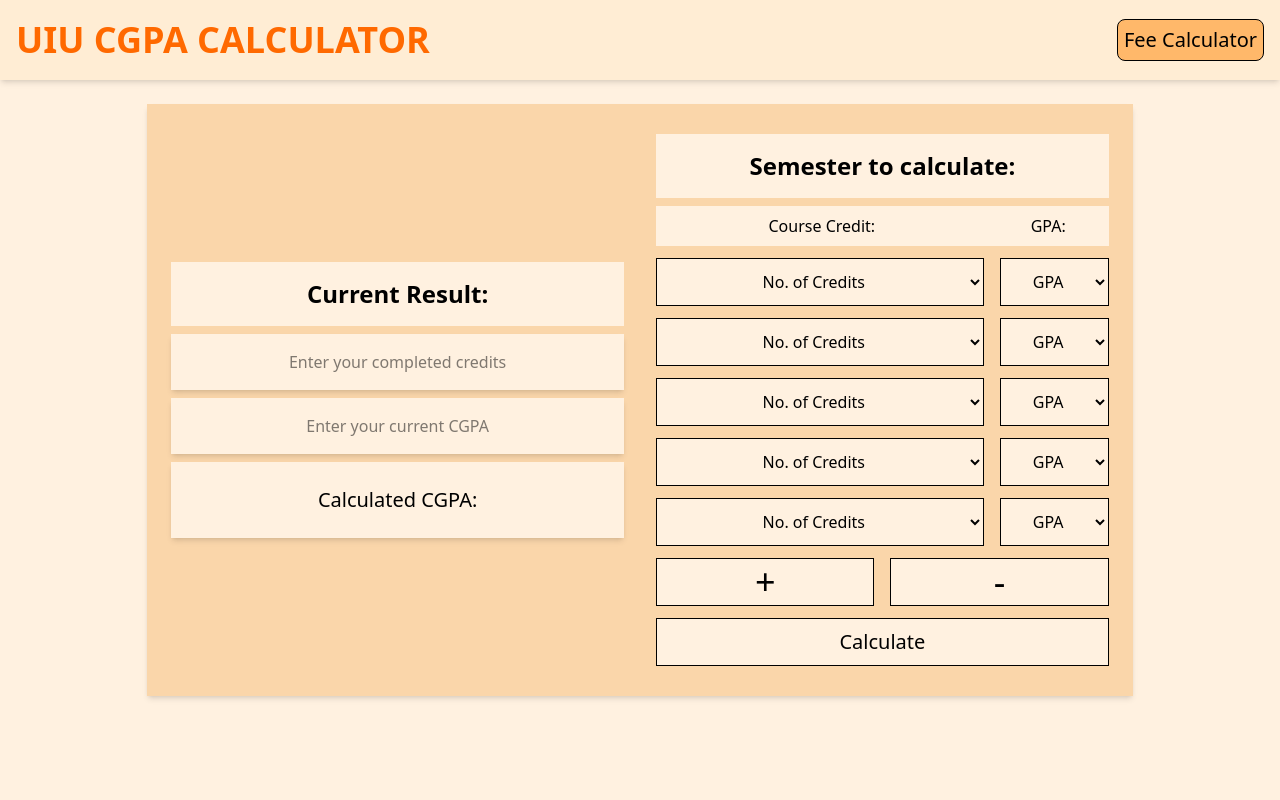
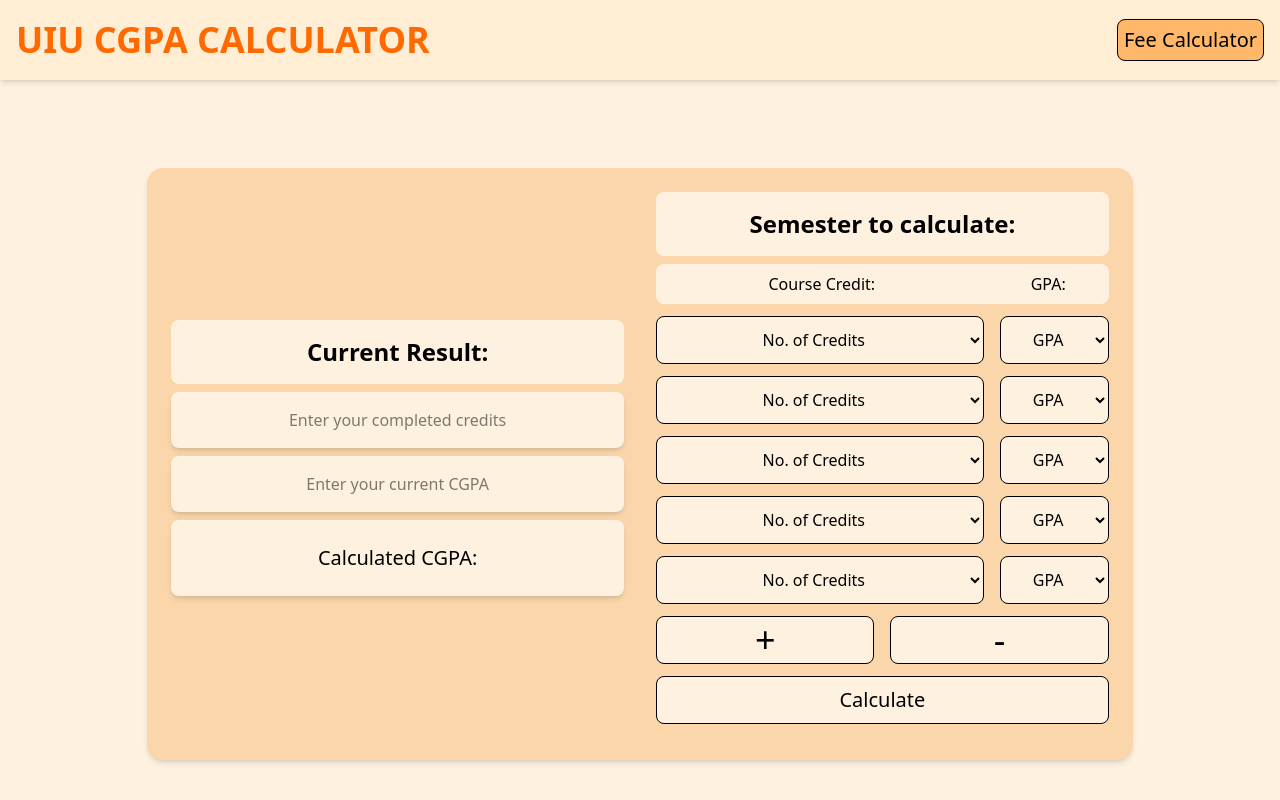
Before and after one commit to sajidzamanme/UIU_CGPA_Calculator, a React (Vite) app: page / in a window 1280 px wide. Built offline with nearby package versions, Linux system fonts and the light colour scheme.

Commit message:
improve visuals

```diff
--- a/src/App.jsx
+++ b/src/App.jsx
@@ -12,8 +12,8 @@
     <div className="min-h-dvh max-h-full w-full bg-[#fff1e0]">
       <NavBar />
 
-      <main className="flex flex-col p-6 lg:items-center lg:justify-center">
-        <div className="flex flex-col bg-[#fad6aa] items-center min-h-[37rem]  shadow-md lg:justify-center lg:w-4/5">
+      <main className="flex flex-col p-6 lg:items-center">
+        <div className="flex flex-col bg-[#fad6aa] rounded-2xl items-center min-h-[37rem] shadow-md lg:w-4/5 lg:mt-16">
           <div className="flex flex-col gap-8 w-full p-6 lg:flex-row">
             <CurrentResult
               calculatedCGPA={calculatedCGPA}
--- a/src/components/CurrentResult.jsx
+++ b/src/components/CurrentResult.jsx
@@ -7,13 +7,13 @@
 }) => {
   return (
     <div className="flex flex-col justify-center gap-2 lg:w-1/2">
-      <h1 className="text-2xl text-center p-4 font-semibold bg-[#fff1e0]">
+      <h1 className="text-2xl text-center p-4 font-semibold bg-[#fff1e0] rounded-lg">
         Current Result:
       </h1>
       <input
         value={completedCredits}
         type="text"
-        className="h-14 shadow-md text-center bg-[#fff1e0]"
+        className="h-14 shadow-md text-center bg-[#fff1e0] rounded-lg"
         placeholder="Enter your completed credits"
         onChange={(e) => {
           setcompletedCredits(e.target.value);
@@ -22,14 +22,15 @@
       <input
         value={currentCGPA}
         type="text"
-        className="h-14 shadow-md text-center bg-[#fff1e0]"
+        className="h-14 shadow-md text-center bg-[#fff1e0] rounded-lg"
         placeholder="Enter your current CGPA"
         onChange={(e) => {
           setcurrentCGPA(e.target.value);
         }}
       />
-      <h1 className="shadow-md text-center font-medium text-xl p-6 bg-[#fff1e0]">
-        Calculated CGPA: <span className="text-orange-600">{calculatedCGPA}</span>
+      <h1 className="shadow-md text-center font-medium text-xl p-6 bg-[#fff1e0] rounded-lg">
+        Calculated CGPA:{" "}
+        <span className="text-orange-600">{calculatedCGPA}</span>
       </h1>
     </div>
   );
--- a/src/components/SemesterForm.jsx
+++ b/src/components/SemesterForm.jsx
@@ -37,9 +37,6 @@
     let semCreditSum = Number(completedCredits);
     let semGPASum = Number(currentCGPA) * Number(completedCredits);
 
-    console.log(semCreditSum, typeof semCreditSum);
-    console.log(semGPASum, typeof semGPASum);
-
     details.forEach((detail) => {
       semCreditSum += Number(detail.credit);
       semGPASum += Number(detail.gpa) * Number(detail.credit);
@@ -57,10 +54,13 @@
     >
       {details.map((detail, index) => {
         return (
-          <div key={index} className="flex flex-row gap-4 w-full">
+          <div
+            key={index}
+            className="flex flex-row gap-1 w-full md:gap-2 xl:gap-4"
+          >
             <select
               value={detail.credit}
-              className="border h-12 w-3/4 text-center bg-[#fff1e0]"
+              className="border h-12 w-3/4 text-center bg-[#fff1e0] rounded-lg"
               onChange={(e) => {
                 const updateddetails = [...details];
                 updateddetails[index] = {
@@ -78,7 +78,7 @@
 
             <select
               value={detail.gpa}
-              className="border h-12 w-1/4 text-center bg-[#fff1e0]"
+              className="border h-12 w-1/4 text-center bg-[#fff1e0] rounded-lg"
               onChange={(e) => {
                 const updateddetails = [...details];
                 updateddetails[index] = {
@@ -90,12 +90,15 @@
             >
               <option value="default">GPA</option>
               <option value="4">A (4.00)</option>
-              <option value="3.67">B+ (3.67)</option>
-              <option value="3.33">B (3.33)</option>
-              <option value="3.00">B- (3.00)</option>
-              <option value="2.67">C+ (2.67)</option>
-              <option value="2.33">C (2.33)</option>
-              <option value="2.00">C- (2.00)</option>
+              <option value="3.67">A- (3.67)</option>
+              <option value="3.33">B+ (3.33)</option>
+              <option value="3.00">B (3.00)</option>
+              <option value="2.67">B- (2.67)</option>
+              <option value="2.33">C+ (2.33)</option>
+              <option value="2.00">C (2.00)</option>
+              <option value="1.67">C- (1.67)</option>
+              <option value="1.33">D+ (1.33)</option>
+              <option value="1.00">D (1.00)</option>
               <option value="0">F (4.00)</option>
             </select>
           </div>
@@ -106,7 +109,7 @@
         <button
           type="button"
           onClick={handleAdd}
-          className="flex flex-row justify-center items-center text-4xl h-12 border w-full bg-[#fff1e0]"
+          className="flex flex-row justify-center items-center text-4xl h-12 border w-full bg-[#fff1e0] rounded-lg"
         >
           +
         </button>
@@ -114,7 +117,7 @@
         <button
           type="button"
           onClick={handleRemove}
-          className="flex flex-row justify-center items-center text-4xl h-12 border w-full bg-[#fff1e0]"
+          className="flex flex-row justify-center items-center text-4xl h-12 border w-full bg-[#fff1e0] rounded-lg"
         >
           -
         </button>
@@ -122,7 +125,7 @@
 
       <button
         type="submit"
-        className="flex flex-row justify-center items-center text-xl font-medium h-12 border w-full bg-[#fff1e0]"
+        className="flex flex-row justify-center items-center text-xl font-medium h-12 border w-full bg-[#fff1e0] rounded-lg"
       >
         Calculate
       </button>
--- a/src/components/SemesterToCalc.jsx
+++ b/src/components/SemesterToCalc.jsx
@@ -1,18 +1,26 @@
 import SemesterForm from "./SemesterForm";
 
-const SemesterToCalc = ({completedCredits, currentCGPA, setCalculatedCGPA}) => {
+const SemesterToCalc = ({
+  completedCredits,
+  currentCGPA,
+  setCalculatedCGPA,
+}) => {
   return (
     <div className="flex flex-col justify-center gap-2 lg:w-1/2">
-      <h1 className="text-2xl text-center p-4 font-semibold bg-[#fff1e0]">
+      <h1 className="text-2xl text-center p-4 font-semibold bg-[#fff1e0] rounded-lg">
         Semester to calculate:
       </h1>
       <div className="flex flex-col items-center gap-3">
-        <div className="flex flex-row gap-4 w-full bg-[#fff1e0] p-2">
+        <div className="flex flex-row gap-4 w-full bg-[#fff1e0] rounded-lg p-2">
           <h1 className="w-3/4 text-center font-medium">Course Credit:</h1>
           <h1 className="w-1/4 text-center font-medium">GPA:</h1>
         </div>
 
-        <SemesterForm completedCredits={completedCredits} currentCGPA={currentCGPA} setCalculatedCGPA={setCalculatedCGPA} />
+        <SemesterForm
+          completedCredits={completedCredits}
+          currentCGPA={currentCGPA}
+          setCalculatedCGPA={setCalculatedCGPA}
+        />
       </div>
     </div>
   );
--- a/src/main.jsx
+++ b/src/main.jsx
@@ -5,6 +5,6 @@
 
 createRoot(document.getElementById("root")).render(
   <StrictMode>
-      <App />
+    <App />
   </StrictMode>
 );
```
